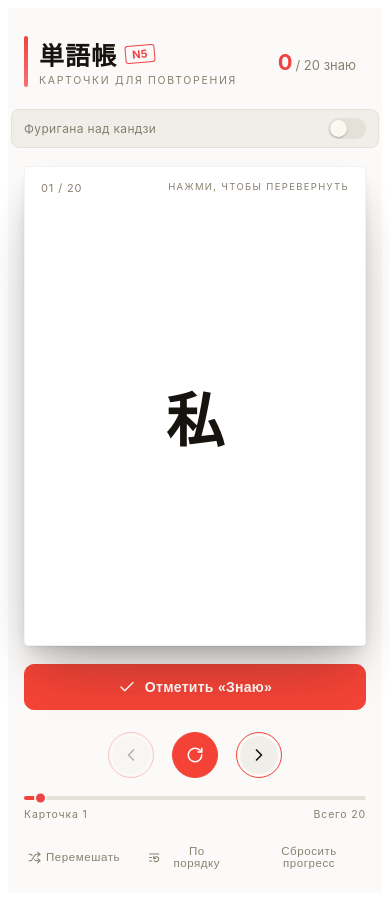
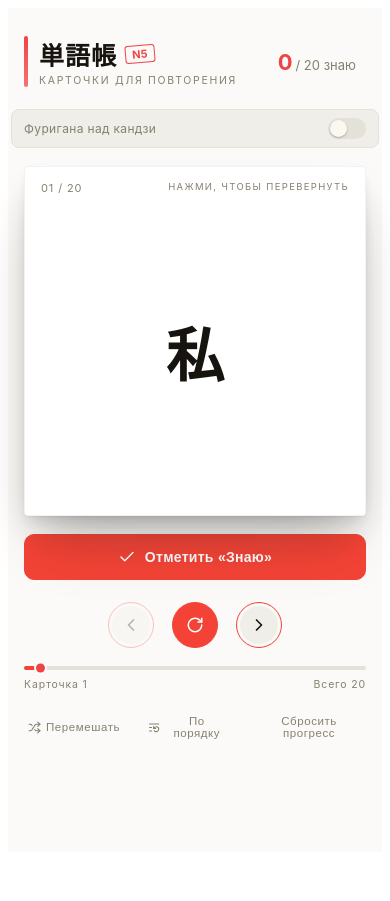
Before and after one commit to dokuchaev/kanji-card, a React (Vite) app: page / in a window 390 px wide. After the commit the page ends 860 px from the top, so only its background shows below. Built offline with nearby package versions, Linux system fonts and the light colour scheme.

Commit message:
fix mobile card style

```diff
--- a/src/index.css
+++ b/src/index.css
@@ -426,3 +426,9 @@
           color: var(--ink-soft);
           margin-bottom: 22px;
         }
+
+        @media (max-width: 575px) {
+          .stage{
+            height: 350px;
+          }
+        }
```
Also changed, not shown: 4 other files (tests, documents, lock files or other folders).
